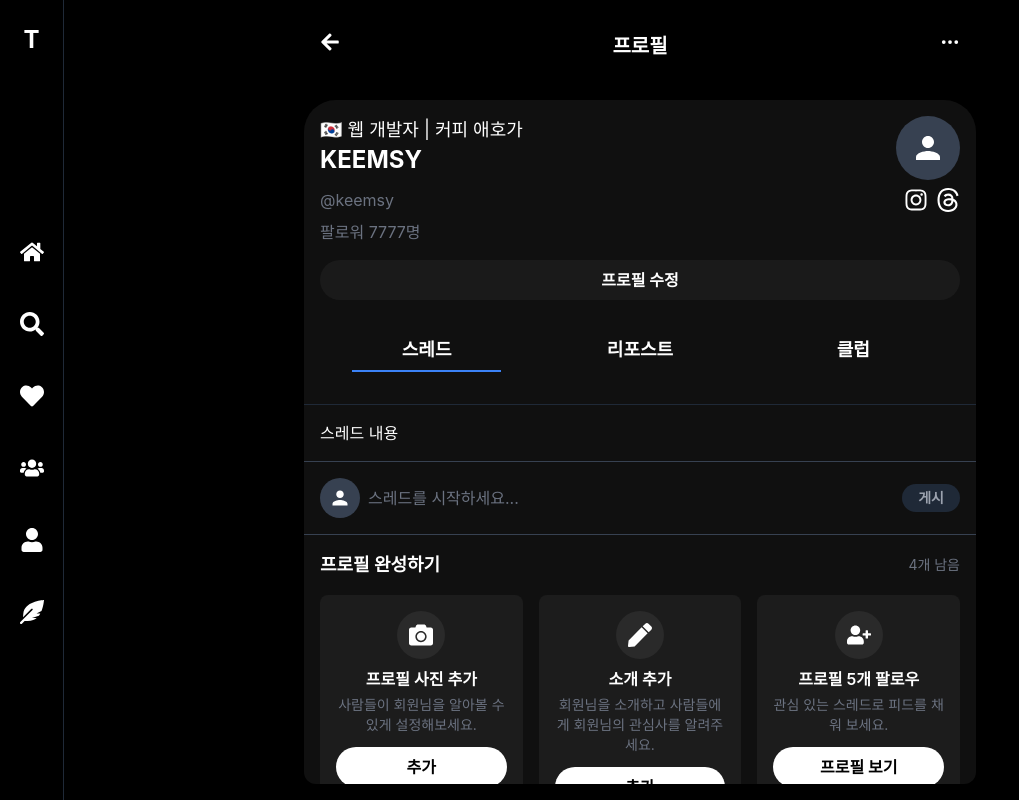
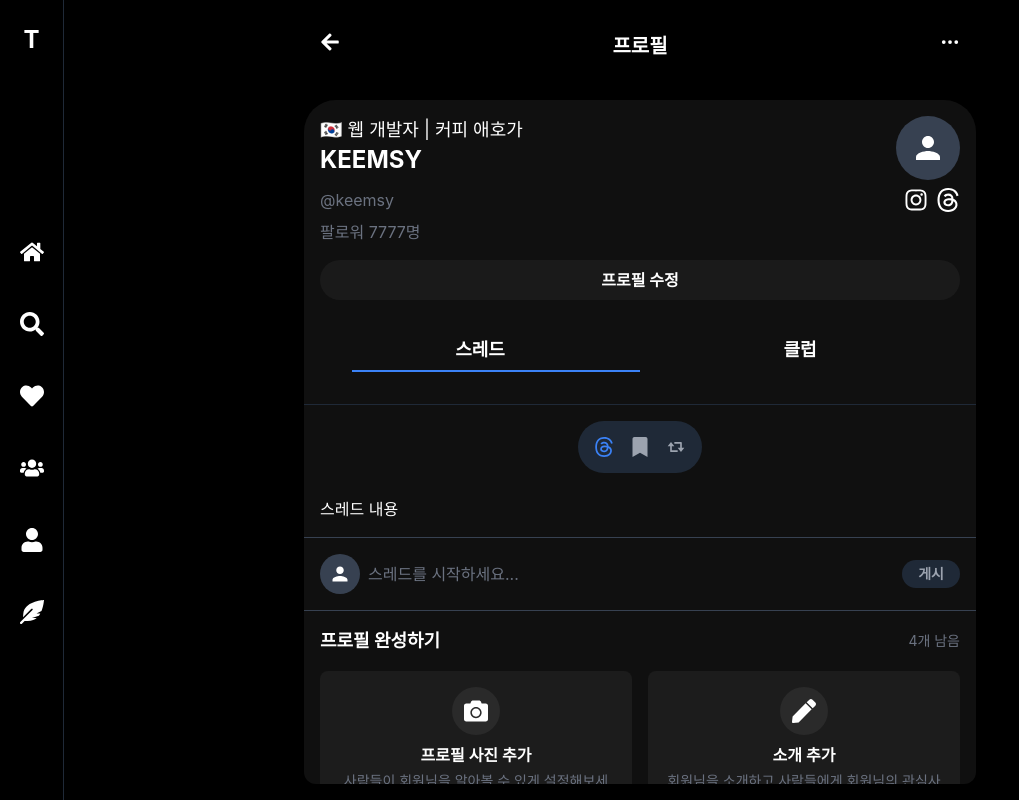
Before and after one commit to KEEMSY/sns-nextJs, a Next.js app: page /profile/1 in a window 1280 px wide. Shown: the whole page, without its empty margins (0-1019 px from the left). Built offline with nearby package versions, Linux system fonts and the light colour scheme.

Commit message:
Edit: 마이 페이지 디자인 요소 수정 - 스레드, 클럽 으로 크게 구분지어 보여지도록 수정 - 스레드 선택 시, 피드, 저장된 스레드, 리포스트 내용을 볼 수 있도록 디자인 요소 추가 - 테스틀르 위한 더미데이터 추가

```diff
--- a/src/components/ProfileDetail.tsx
+++ b/src/components/ProfileDetail.tsx
@@ -1,9 +1,10 @@
 'use client'
 
 import React, { useState, useEffect } from 'react'
-import { FaInstagram, FaCamera, FaPen, FaUserPlus } from 'react-icons/fa'
+import { FaInstagram, FaCamera, FaPen, FaUserPlus, FaBookmark } from 'react-icons/fa'
 import { IoMdPerson } from 'react-icons/io'
 import { SiThreads } from 'react-icons/si'
+import { BiRepost } from 'react-icons/bi'
 import { motion } from 'framer-motion'
 import Layout from './Layout'
 import ComposeModal from './ComposeModal'
@@ -15,6 +16,7 @@ interface ProfileDetailProps {
 
 const ProfileDetail: React.FC<ProfileDetailProps> = ({ userId }) => {
   const [activeTab, setActiveTab] = useState<TabType>('threads')
+  const [activeThreadView, setActiveThreadView] = useState<'threads' | 'saved' | 'reposts'>('threads')
   const [isComposeModalOpen, setIsComposeModalOpen] = useState(false)
   const [user, setUser] = useState<any>(null)
   const [userClubs, setUserClubs] = useState<any[]>([])
@@ -27,20 +29,45 @@ const ProfileDetail: React.FC<ProfileDetailProps> = ({ userId }) => {
 
   const isCurrentUser = user?.userId === dummyCurrentUser.userId
 
-  const tabs = ['threads', 'reposts', 'clubs'] as const;
+  const tabs = ['threads', 'clubs'] as const;
   type TabType = typeof tabs[number];
   const tabNames: Record<TabType, string> = {
     threads: '스레드',
-    reposts: '리포스트',
     clubs: '클럽'
   }
 
   const renderContent = () => {
     switch(activeTab) {
       case 'threads':
-        return <div>스레드 내용</div>
-      case 'reposts':
-        return <div>리포스트 내용</div>
+        return (
+          <div>
+            {isCurrentUser && (
+              <div className="flex justify-center mb-6">
+                <div className="inline-flex bg-gray-800 rounded-full p-2">
+                  {['threads', 'saved', 'reposts'].map((view) => (
+                    <motion.button
+                      key={view}
+                      className={`p-2 rounded-full text-sm font-medium transition-all duration-200 ${
+                        activeThreadView === view ? 'text-blue-500' : 'text-gray-400'
+                      }`}
+                      whileHover={{ scale: 1.1 }}
+                      whileTap={{ scale: 0.95 }}
+                      onClick={() => setActiveThreadView(view as 'threads' | 'saved' | 'reposts')}
+                      title={view.charAt(0).toUpperCase() + view.slice(1)}
+                    >
+                      {view === 'threads' && <SiThreads size={20} />}
+                      {view === 'saved' && <FaBookmark size={20} />}
+                      {view === 'reposts' && <BiRepost size={20} />}
+                    </motion.button>
+                  ))}
+                </div>
+              </div>
+            )}
+            {activeThreadView === 'threads' && <div>스레드 내용</div>}
+            {activeThreadView === 'saved' && <div>저장된 포스트 내용</div>}
+            {activeThreadView === 'reposts' && <div>리포스트 내용</div>}
+          </div>
+        )
       case 'clubs':
         return (
           <div className="grid grid-cols-2 gap-4">
@@ -107,8 +134,8 @@ const ProfileDetail: React.FC<ProfileDetailProps> = ({ userId }) => {
               className="absolute bottom-0 h-0.5 bg-blue-500"
               initial={false}
               animate={{
-                left: `calc(${tabs.indexOf(activeTab) * 33.33}% + 5%)`,
-                width: '23.33%'
+                left: `calc(${tabs.indexOf(activeTab) * 50}% + 5%)`,
+                width: 'calc(90% / 2)'
               }}
               transition={{ type: "spring", stiffness: 300, damping: 30 }}
             />
@@ -143,7 +170,7 @@ const ProfileDetail: React.FC<ProfileDetailProps> = ({ userId }) => {
                 <h3 className="font-bold text-lg">프로필 완성하기</h3>
                 <span className="text-gray-500 text-sm">4개 남음</span>
               </div>
-              <div className="grid grid-cols-3 gap-4">
+              <div className="grid grid-cols-2 gap-4">
                 <div className="bg-[#1c1c1c] p-4 rounded-lg flex flex-col items-center text-center">
                   <div className="bg-[#2a2a2a] rounded-full p-3 mb-2">
                     <FaCamera className="text-white" size={24} />
--- a/src/lib/dummyData.tsx
+++ b/src/lib/dummyData.tsx
@@ -238,11 +238,11 @@ export const dummyUsers = [
 );
 
 export const dummyClubs = [
-  { id: '1', name: 'BTS', color: 'bg-purple-500', clubName: 'BTS' },
-  { id: '2', name: 'BLACKPINK', color: 'bg-pink-500', clubName: 'BLACKPINK' },
-  { id: '3', name: 'EXO', color: 'bg-blue-500', clubName: 'EXO' },
-  { id: '4', name: 'TWICE', color: 'bg-yellow-500', clubName: 'TWICE' },
-  { id: '5', name: 'NCT', color: 'bg-green-500', clubName: 'NCT' },
+  { id: '1', name: 'BTS', color: 'bg-purple-500', memberCount: 1000000 },
+  { id: '2', name: 'BLACKPINK', color: 'bg-pink-500', memberCount: 750000 },
+  { id: '3', name: 'EXO', color: 'bg-blue-500', memberCount: 500000 },
+  { id: '4', name: 'TWICE', color: 'bg-yellow-500', memberCount: 600000 },
+  { id: '5', name: 'NCT', color: 'bg-green-500', memberCount: 400000 },
 ];
 
 export type Notification = {
@@ -256,7 +256,7 @@ export type Notification = {
 };
 
 export const dummyNotifications: Notification[] = [
-  { id: 1, type: 'follow', user: '김철수', userId: 'user2', content: '님이 회원님을 팔로우하기 시작���습니다.', time: '방금 전' },
+  { id: 1, type: 'follow', user: '김철수', userId: 'user2', content: '님이 회원님을 팔로우하기 시작습니다.', time: '방금 전' },
   { id: 2, type: 'like', user: '이영희', userId: 'user3', content: '님이 회원님의 게시물을 좋아합니다.', time: '5분 전', targetPostId: '1' },
   { id: 3, type: 'comment', user: '박지성', userId: 'user4', content: '님이 회원님의 게시물에 댓글을 남겼습니다: "멋진 프로젝트네요!"', time: '30분 전', targetPostId: '1' },
   { id: 4, type: 'repost', user: '최민수', userId: 'user5', content: '님이 회원님의 게시물을 리포스트했습니다.', time: '1시간 전', targetPostId: '1' },
@@ -302,7 +302,7 @@ export const dummyClubNotices: ClubNotice[] = [
     id: '3',
     clubId: '2',
     title: 'BLACKPINK 월드투어 안내',
-    content: '다음 달부터 시작되는 월드투어 일정을 안내드립니다.',
+    content: '다음 달부터 시작되는 월���투어 일정을 안내드립니다.',
     author: { userId: 'user2', name: 'BLACKPINK 매니저', username: 'bp_manager' },
     createdAt: '2023-05-05T09:15:00Z',
   },
```
